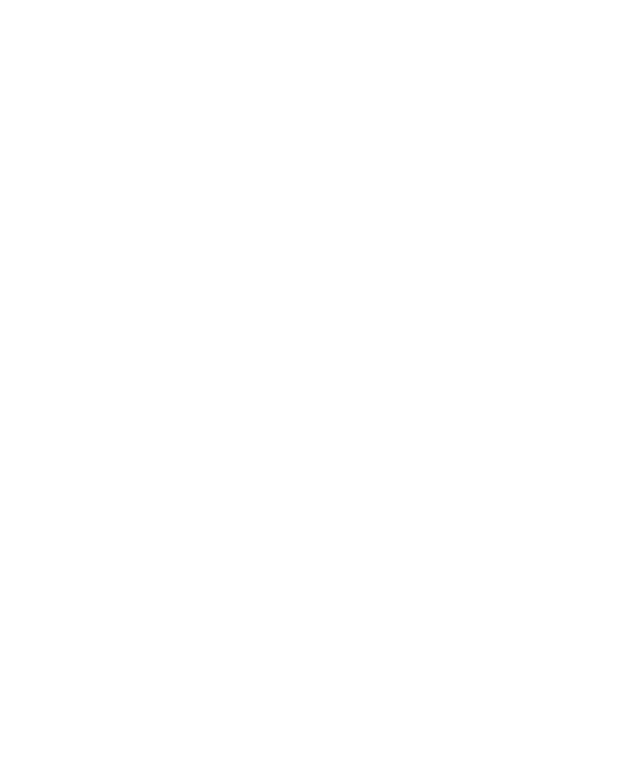
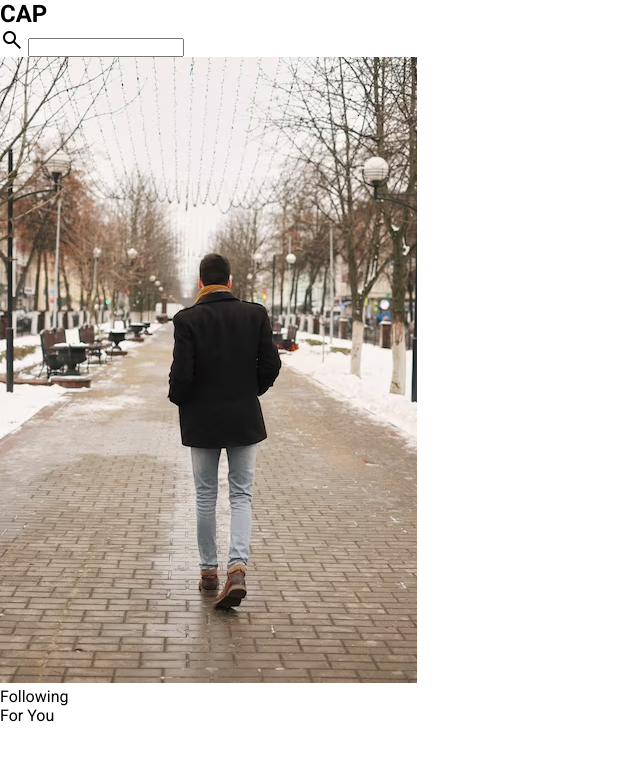
Before and after one commit to abellamatias/image-based-gallery, a plain HTML site: page index.html in a window 1280 px wide. Shown: the whole page, without its empty margins (0-640 px from the left). Drawn offline with nearby package versions, Linux system fonts and the light colour scheme.

Commit message:
Añadí variables y selector universal

```diff
--- a/css/styles.css
+++ b/css/styles.css
@@ -0,0 +1,15 @@
+@import url('https://fonts.googleapis.com/css2?family=Roboto:ital,wght@0,100;0,300;0,400;0,500;0,700;0,900;1,100;1,300;1,400;1,500;1,700;1,900&display=swap');
+
+:root{
+    --body-background-color: #222327;
+    --container-background-color: #0a0b0c;
+    --color: #f1f1f2;
+    --lighter-color: #636363;
+    --logo-profile-width: 15%;
+}
+
+*{
+    margin: 0;
+    padding: 0;
+    font-family: "Roboto", sans-serif;
+}
--- a/index.html
+++ b/index.html
@@ -4,6 +4,7 @@
     <meta charset="UTF-8">
     <meta name="viewport" content="width=device-width, initial-scale=1.0">
     <title>Gallery</title>
+    <link rel="stylesheet" href="https://fonts.googleapis.com/css2?family=Material+Symbols+Outlined:opsz,wght,FILL,GRAD@24,400,0,0" />
     <link rel="stylesheet" href="css/styles.css">
 </head>
 <body>
@@ -11,19 +12,32 @@
 
         <header>
             <!-- Logo -->
-            <section></section>
+                <h1>CAP</h1>
             <!-- Barra -->
-             <section></section>
+             <section>
+                <span class="material-symbols-outlined">
+                    search
+                    </span>
+                <input type="text" name="Search" id="search">
+             </section>
              <!-- Imágen -->
-              <section></section>
+              <img src="img/Imagen-Persona.avif" alt="Imagen Perfil">
 
         </header>
 
         <main>
             <!-- Following - For You -->
-            <section></section>
+            <section>
+                <p>Following</p>
+                <p>For You</p>
+            </section>
             <!-- Galería -->
-             <section></section>
+             <section>
+                <img src="" alt="">
+                <img src="" alt="">
+                <img src="" alt="">
+                <img src="" alt="">
+             </section>
         </main>
     </section>
 </body>
```
Also changed, not shown: img/Imagen-Persona.avif (added).
